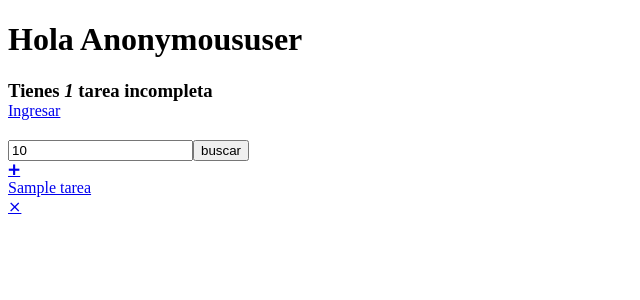
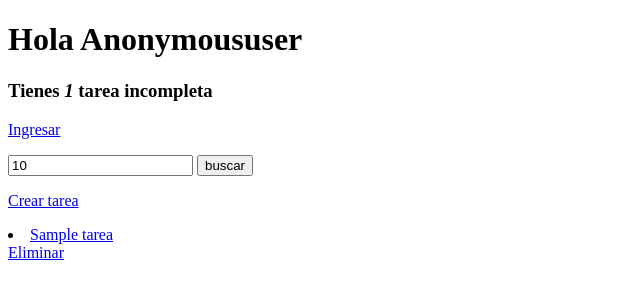
Before and after one commit to kikoirles/Python, a Django app: template Tema 16/mi_web/src/proyecto/base/templates/base/tarea_list.html in a window 1280 px wide. Shown: the top 300 px of the page, without its empty margins (0-640 px from the left). Run offline with Django 3.2, Linux system fonts and the light colour scheme; the template is opened without the code that fills it: most values are stand-ins (such as "Sample title", 1, 10 or a date in 2020).

Commit message:
Update tarea_list.html

```diff
--- a/Tema 16/mi_web/src/proyecto/base/templates/base/tarea_list.html
+++ b/Tema 16/mi_web/src/proyecto/base/templates/base/tarea_list.html
@@ -2,53 +2,40 @@
 
 {% block content %}
 
-<div class="barra-superior">
-    <div>
-        <h1>Hola {{request.user|title}}</h1>
-        <h3 style="margin:0">Tienes <i>{{count}}</i> tarea{{count|pluralize}} incompleta{{count|pluralize}}</h3>
-    </div>
+<h1>Hola {{ request.user|title }}</h1>
+<h3>Tienes <i>{{ count }}</i> tarea{{ count|pluralize }} incompleta{{ count|pluralize }}</h3>
+
 {% if request.user.is_authenticated %}
-
-    <p>{{request.user}}</p>
+    <p>{{ request.user }}</p>
     <form action="{% url 'logout' %}" method="POST">
         {% csrf_token %}
         <button type="submit">Salir</button>
     </form>
-
 {% else %}
     <a href="{% url 'login' %}">Ingresar</a>
 {% endif %}
-</div>
 
-<div id="envoltorio-agregar-buscar">
-    <form method="GET" style="margin-top: 20px; display: flex;">
-        <input type="text" name="area-buscar" value="{{valor_buscado}}">
-        <input class='boton' type="submit" value="buscar">
+<p></p>
+
+<form method="GET">
+    <input type="text" name="area-buscar" value="{{ valor_buscado }}">
+    <input type="submit" value="buscar">
 </form>
-    <a id='enlace-agregar' href="{% url 'crear-tarea' %}">&#x1F7A5;</a>
-</div>
+<a href="{% url 'crear-tarea' %}"><p>Crear tarea</p></a>
 
-<div class="envoltorio-items-tarea">
 {% for tarea in tareas %}
-    <div class="envoltorio-tarea">
     {% if tarea.completo %}
-        <div class="titulo-tarea">
-            <div class="icono-tarea-completa"></div>
-            <i><s><a href="{% url 'editar-tarea' tarea.id %}">{{tarea}}</a></s></i>
-        </div>
-        <a class='enlace-eliminar' href="{% url 'eliminar-tarea' tarea.id %}">&#x2A2F;</a>
+        <li>
+            <s><a href="{% url 'editar-tarea' tarea.id %}">{{ tarea }}</a></s>
+        </li>
     {% else %}
-        <div class="titulo-tarea">
-            <div class="icono-tarea-incompleta"></div>
-            <a href="{% url 'editar-tarea' tarea.id %}">{{tarea}}</a>
-        </div>
-        <a class='enlace-eliminar' href="{% url 'eliminar-tarea' tarea.id %}">&#x2A2F;</a>
+        <li>
+            <a href="{% url 'editar-tarea' tarea.id %}">{{ tarea }}</a>
+        </li>
     {% endif %}
-    </div>
-
+    <a href="{% url 'eliminar-tarea' tarea.id %}">Eliminar</a>
 {% empty %}
     <h3>No hay elementos en esta lista</h3>
 {% endfor %}
-</div>
 
 {% endblock content %}
```
Lines whose indentation alone changed are shown as unchanged.
